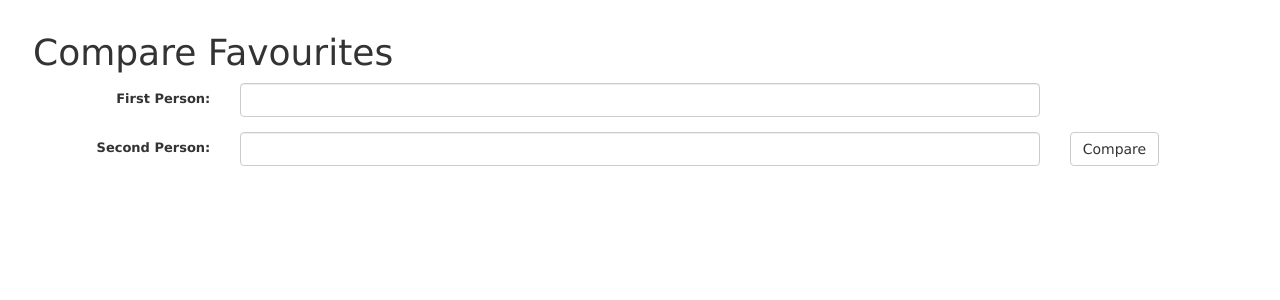
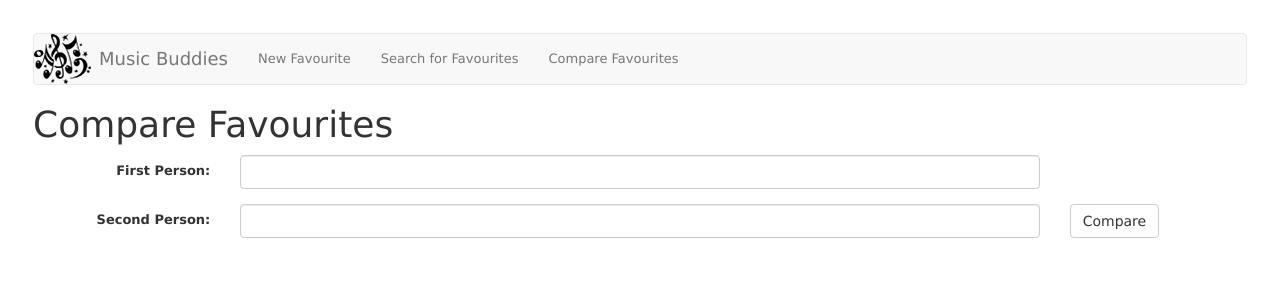
Before and after one commit to roceal31/railsgirlsnext, a Rails app: page /favourites/compare in a window 1280 px wide. Shown: the top 300 px of the page. Run offline with Rails 7, Linux system fonts and the light colour scheme; style sheets or scripts are compiled from the project's sources.

Commit message:
Decorating app

```diff
--- a/music/app/assets/stylesheets/favourites.scss
+++ b/music/app/assets/stylesheets/favourites.scss
@@ -1,3 +1,22 @@
 // Place all the styles related to the Favourites controller here.
 // They will automatically be included in application.css.
 // You can use Sass (SCSS) here: http://sass-lang.com/
+
+.shared {
+	color:#0033cc;
+	font-weight: bold;
+}
+
+header .navbar .container-fluid {
+	position:relative;
+}
+
+header .navbar-image {
+	position:absolute;
+	top:0;
+	left:0;
+}
+
+header .navbar-brand {
+	padding-left: 65px;
+}
--- a/music/app/controllers/favourites_controller.rb
+++ b/music/app/controllers/favourites_controller.rb
@@ -44,9 +44,14 @@ class FavouritesController < ApplicationController
 
     return unless (@first_person.present? and @second_person.present?)
 
-    #@all_favourites = Favourite.where(person: [@first_person, @second_person]).order(:spotify_id)
-    @first_person_favourites = Favourite.where(person: @first_person)
-    @second_person_favourites = Favourite.where(person: @second_person)
+    @all_favourites = Favourite.where(person: [@first_person, @second_person]).order(:spotify_id)
+    @intersection = []
+
+    @intersection_objects = @all_favourites.select("spotify_id, person").find_all { |f| @all_favourites.find{ |f2| f2.spotify_id == f.spotify_id && f2.person != f.person} }
+    if !@intersection_objects.nil?
+      @intersection_objects.each_entry{ |f| @intersection |= [f.spotify_id]  }
+    end
+
   end
 
   # POST /favourites
--- a/music/app/views/favourites/compare.html.erb
+++ b/music/app/views/favourites/compare.html.erb
@@ -18,27 +18,26 @@
 	</div>
 <% end %>
 
-<div class="container">
+<% if @all_favourites.present? %>
+
+<div class="container-fluid">
 	<div class="row">
+		<% [@first_person, @second_person].each do |person|%>
 		<div class="col-md-6">
-			<% if @first_person_favourites.present? %>
-			<h2><%= @first_person %>'s Favourites</h2>
+			<h2><%= person %>'s Favourites
 			<ul>
-				<% @first_person_favourites.each do |favourite| %>
-				<li><%= favourite.name %></li>
-				<% end %>
+			<% @all_favourites.find_all{ |f| f.person == person }.each do |favourite| %>
+				<% @is_shared = @intersection.any?{ |f| f == favourite.spotify_id} #%>
+				<li class="<%= 'shared' if @is_shared %>">
+					<% if @is_shared %>
+						<span class="glyphicon glyphicon-star"></span>
+					<% end %>
+					<%= favourite.name %>
+				</li>
+			<% end %>
 			</ul>
-			<% end %>
 		</div>
-		<div class="col-md-6">
-			<% if @second_person_favourites.present? %>
-			<h2><%= @second_person %>'s Favourites</h2>
-			<ul>
-				<% @second_person_favourites.each do |favourite| %>
-				<li><%= favourite.name %></li>
-				<% end %>
-			</ul>
-			<% end %>
-		</div>
+		<% end %>
 	</div>
 </div>
+<% end %>
--- a/music/app/views/favourites/index.html.erb
+++ b/music/app/views/favourites/index.html.erb
@@ -39,7 +39,3 @@
 </table>
 
 <br>
-
-<%= link_to 'New Favourite', new_favourite_path %><br>
-<%= link_to 'Search for Favourites', search_favourites_path %><br>
-<%= link_to 'Compare Favourites', compare_favourites_path %>
--- a/music/app/views/layouts/application.html.erb
+++ b/music/app/views/layouts/application.html.erb
@@ -15,6 +15,25 @@
   </head>
 
   <body>
+  	<header>
+	  	<nav class="navbar navbar-default">
+	  		<div class="container-fluid">
+	  			<a class="navbar-brand" href="/">
+	  				<%= image_tag("music_notes.png", class: 'navbar-image') %>
+	  				Music Buddies
+	  			</a>
+
+	  			<div class="collapse navbar-collapse" id="bs-example-navbar-collapse-1">
+	  				<ul class="nav navbar-nav">
+	  					<li><%= link_to 'New Favourite', new_favourite_path %></li>
+						<li><%= link_to 'Search for Favourites', search_favourites_path %></li>
+						<li><%= link_to 'Compare Favourites', compare_favourites_path %></li>
+	  				</ul>
+	  			</div>
+
+	  		</div>
+	  	</nav>
+  	</header>
     <%= yield %>
   </body>
 </html>
```
Also changed, not shown: music/app/assets/images/music_notes.jpg (added), music/db/development.sqlite3 (deleted), 1 other file.
